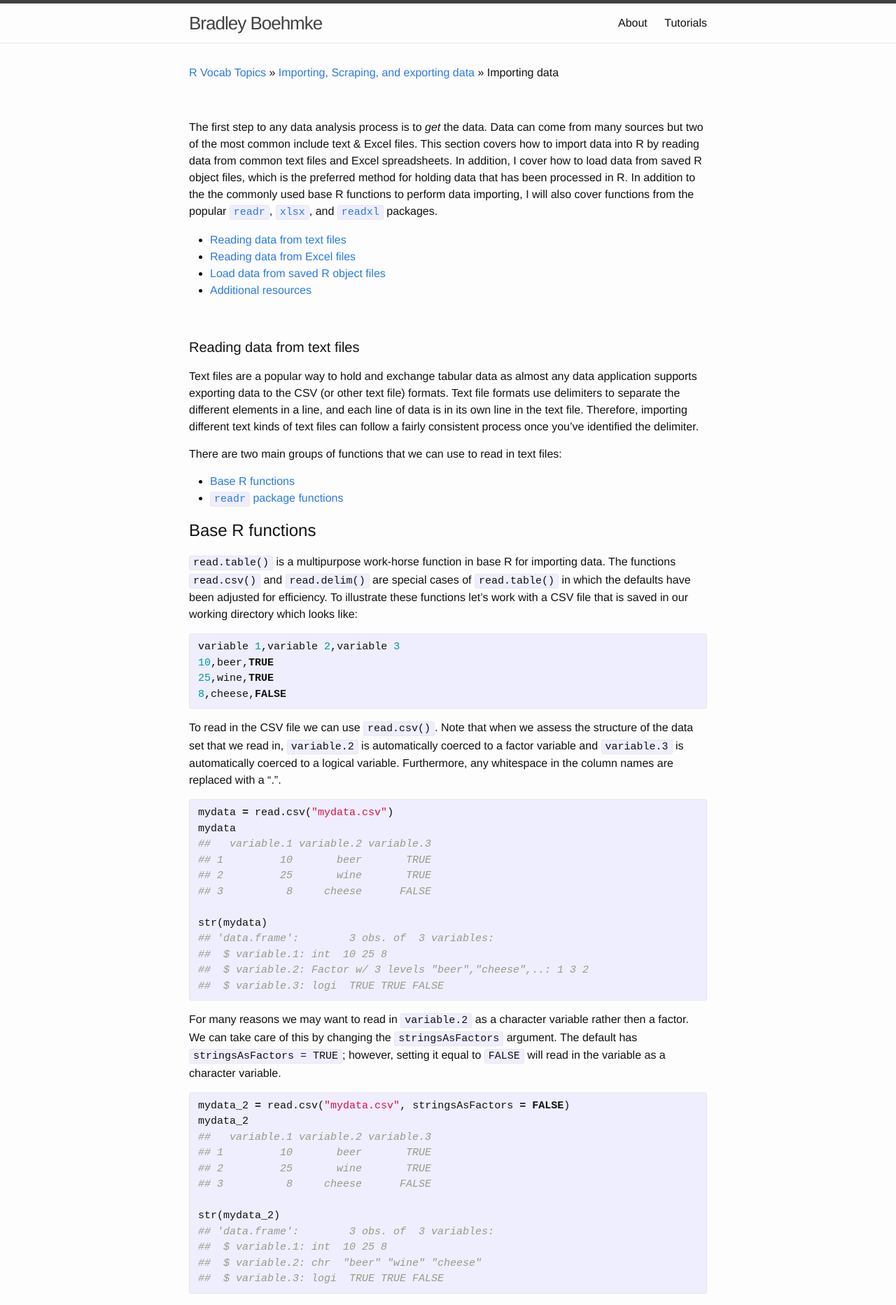
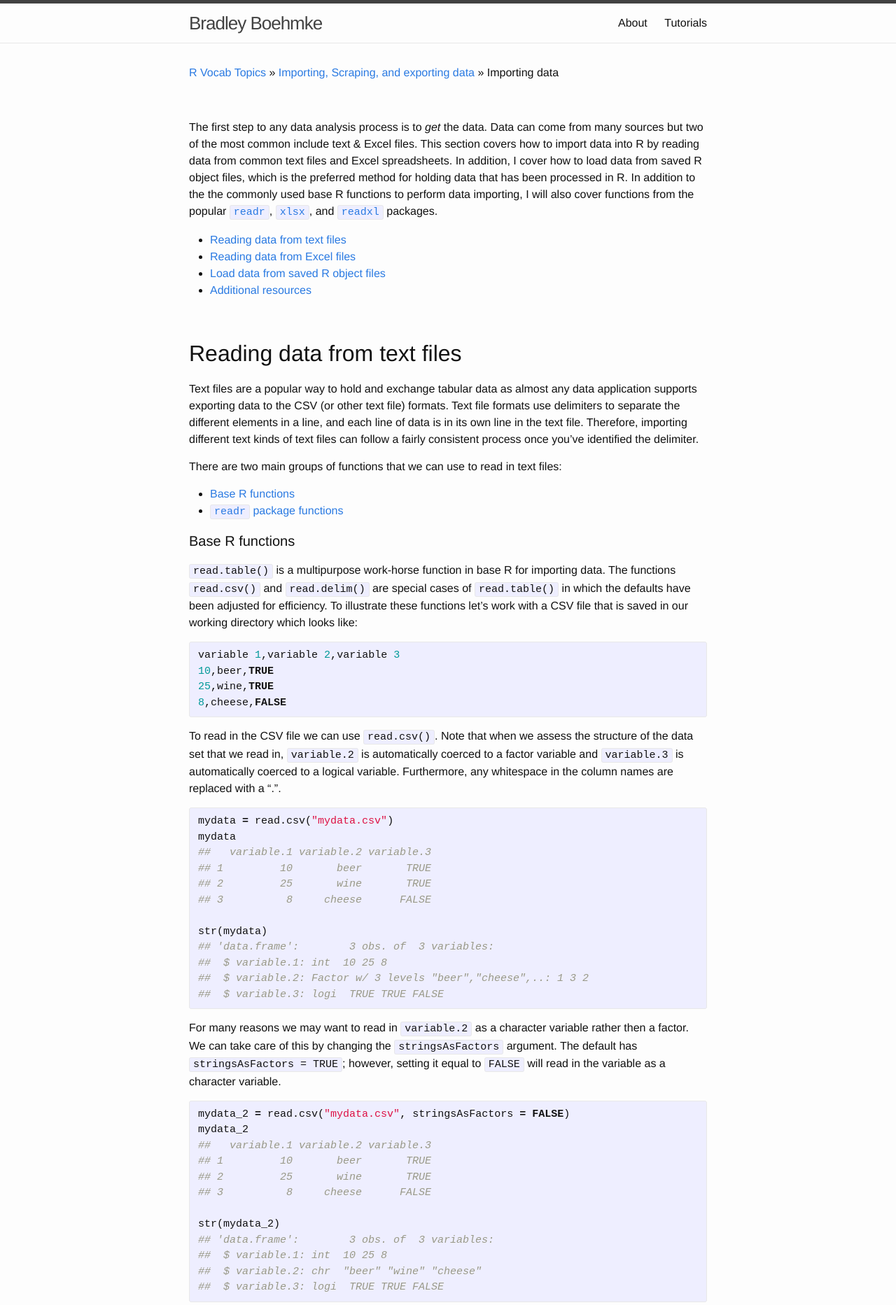
Before and after one commit to bradleyboehmke/bradleyboehmke, a Jekyll site: the page built from tutorials/importing_data.md, in a window 1280 px wide. Shown: the top 1865 px of the page at 70% size. Built offline with Jekyll 4.4.1, drawn with Linux system fonts in a browser that asks for light colours.

```diff
--- a/tutorials/importing_data.md
+++ b/tutorials/importing_data.md
@@ -18,7 +18,7 @@ The first step to any data analysis process is to *get* the data.  Data can come
 
 <a name="csv"></a>
 
-#### Reading data from text files
+## Reading data from text files
 Text files are a popular way to hold and exchange tabular data as almost any data application supports exporting data to the CSV (or other text file) formats.  Text file formats use delimiters to separate the different elements in a line, and each line of data is in its own line in the text file.  Therefore, importing different text kinds of text files can follow a fairly consistent process once you've identified the delimiter.
 
 There are two main groups of functions that we can use to read in text files:
@@ -29,7 +29,7 @@ There are two main groups of functions that we can use to read in text files:
 
 <a name="base_text_import"></a>
 
-# Base R functions
+#### Base R functions
 `read.table()` is a multipurpose work-horse function in base R for importing data.  The functions `read.csv()` and `read.delim()` are special cases of `read.table()` in which the defaults have been adjusted for efficiency.  To illustrate these functions let's work with a CSV file that is saved in our working directory which looks like:
 
 
@@ -134,7 +134,7 @@ read.table("mydata.txt", sep="\t", header = TRUE)
 
 <a name="readr_text_import"></a>
 
-## readr package
+#### readr package
 Compared to the equivalent base functions, [`readr`](https://cran.rstudio.com/web/packages/readr/) functions are around 10x faster. They bring consistency to importing functions, they produce data frames in a `data.table` format which are easier to view for large data sets, the default settings removes the "hassels" of `stringsAsFactors`, and they have a more flexible column specification.
 
 To illustrate, we can use `read_csv()` which is equivalent to base R's `read.csv()` function.  However, note that `read_csv()` maintains the full variable name (whereas `read.csv` eliminates any spaces in variable names and fills it with '.').  Also, `read_csv()` automatically sets `stringsAsFactors = FALSE`, which can be a [controversial topic](http://simplystatistics.org/2015/07/24/stringsasfactors-an-unauthorized-biography/).
```
